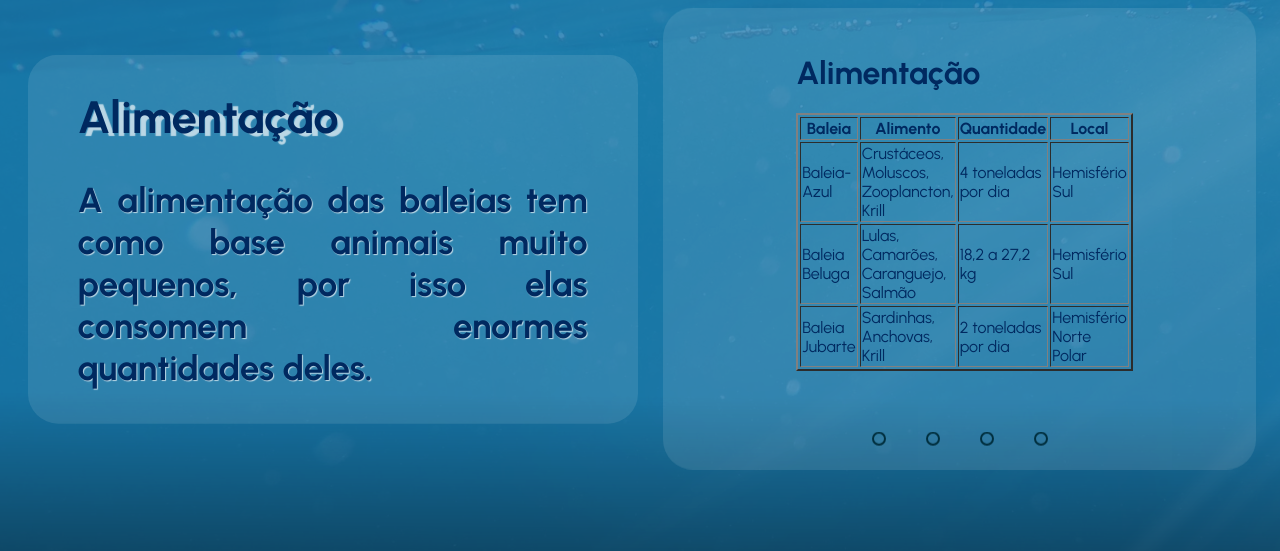
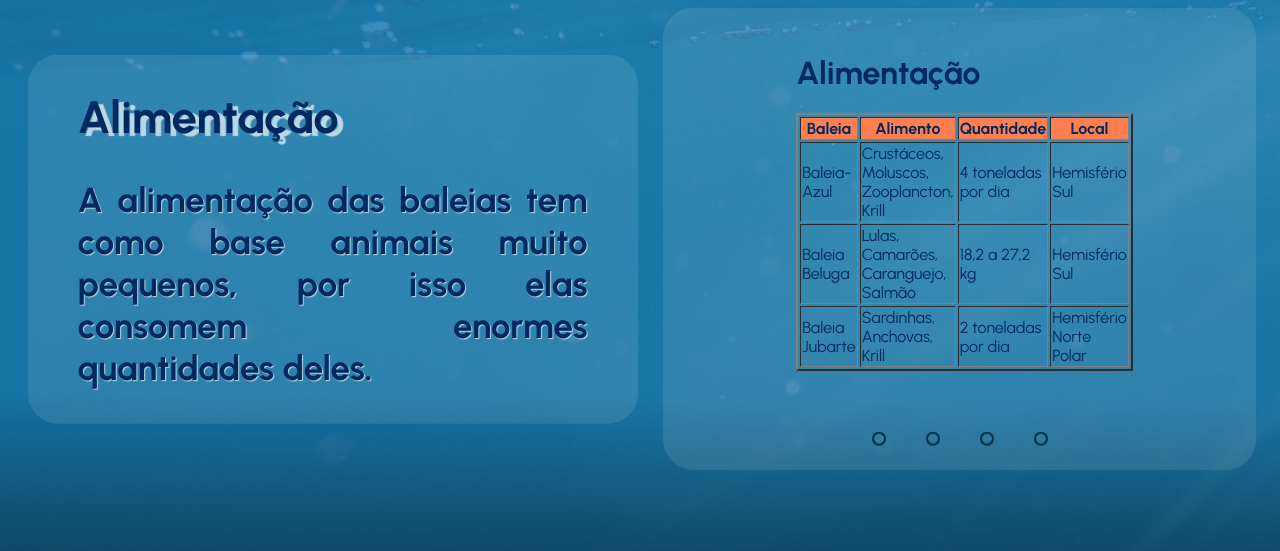
Before and after one commit to Maximiliano-Lopes/tiwm22-ti-g04, a website: page src/pages/alimentacao.html in a window 1280 px wide. In both pictures the pointer is over the element 964 px from the left and 377 px from the top of the page. Shown: the part 249-800 px from the top of the page. Drawn offline with Linux system fonts and the light colour scheme.

Commit message:
add alteração css em table alimentação

```diff
--- a/src/styles/alimentacao.css
+++ b/src/styles/alimentacao.css
@@ -55,6 +55,8 @@ body {
   nav li {
     margin-right: 2vw;
   }
+
+  tr:hover {background-color: coral;}
 
   .links {
     font-weight: 800;
```
